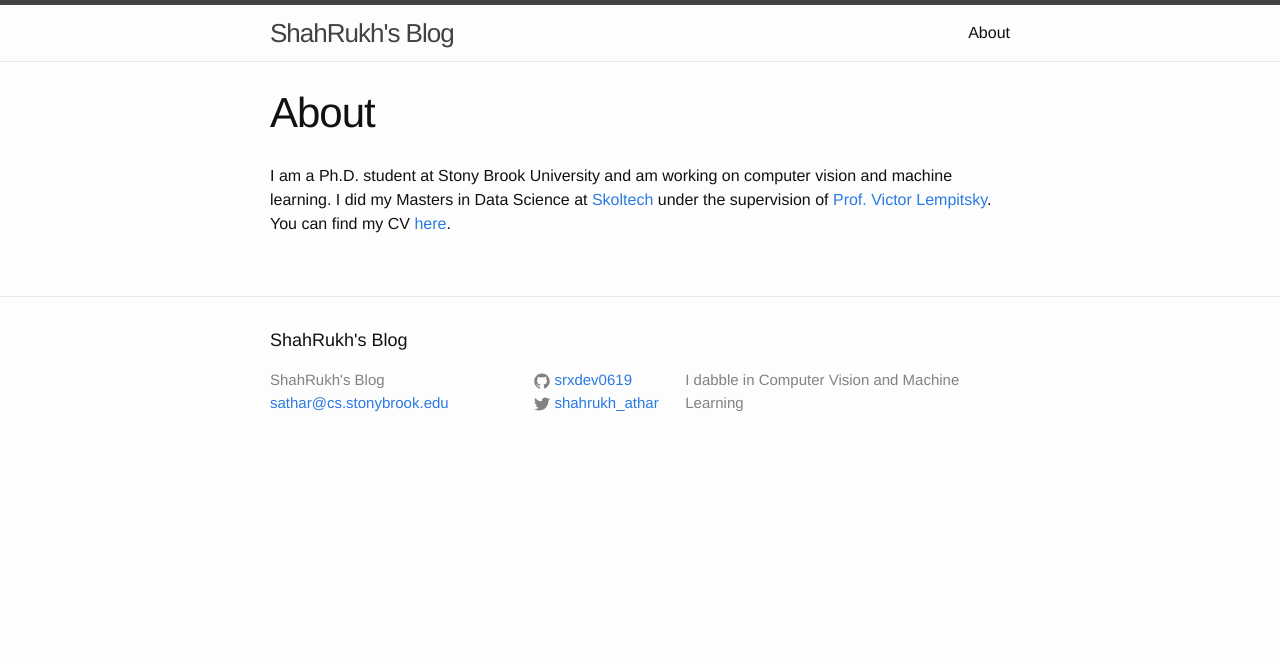
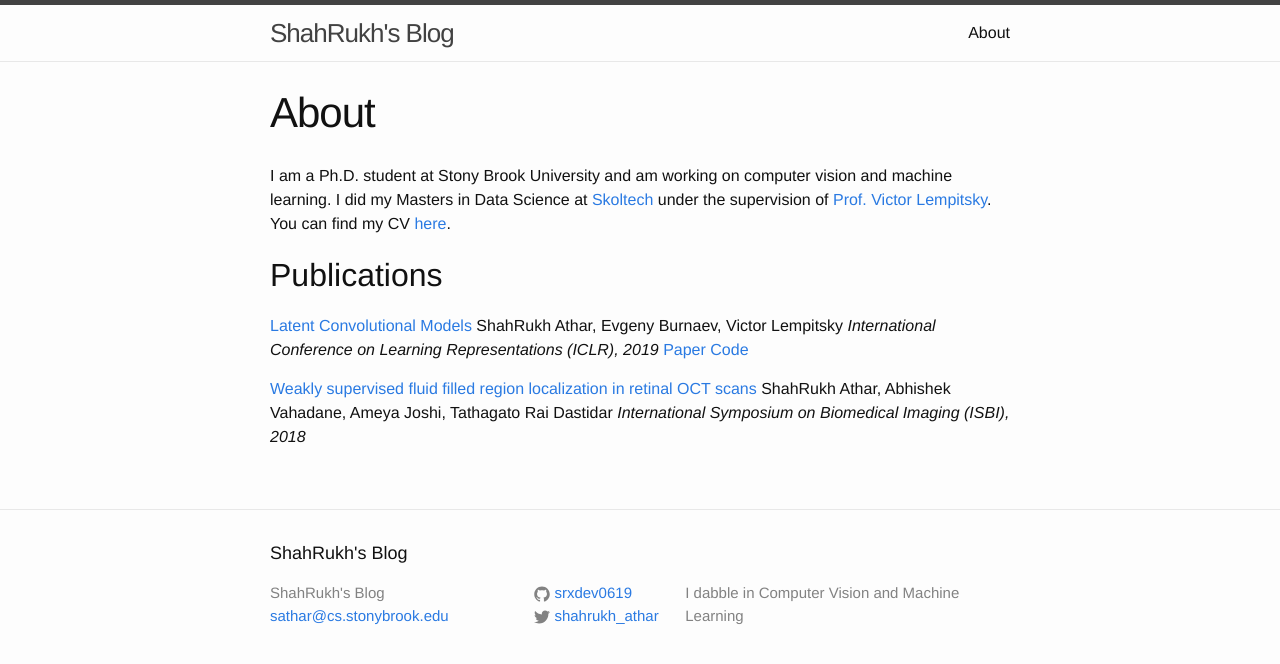
Before and after one commit to shahrukhathar/shahrukhathar.github.io, a Jekyll site: the page built from about.md, in a window 1280 px wide. Shown: the top 664 px of the page. Built offline with Jekyll 4.4.1, drawn with Linux system fonts in a browser that asks for light colours.

Commit message:
Updated Page

```diff
--- a/_config.yml
+++ b/_config.yml
@@ -10,8 +10,8 @@ title: ShahRukh's Blog
 email: sathar@cs.stonybrook.edu
 description: > # this means to ignore newlines until "baseurl:"
   I dabble in Computer Vision and Machine Learning
-baseurl: "" # the subpath of your site, e.g. /blog
-url: "http://yourdomain.com" # the base hostname & protocol for your site
+baseurl: "/about" # the subpath of your site, e.g. /blog
+url: "https://shahrukhathar.github.io" # the base hostname & protocol for your site
 twitter_username: shahrukh_athar
 github_username:  srxdev0619
 
--- a/about.md
+++ b/about.md
@@ -5,3 +5,16 @@ permalink: /about/
 ---
 
 I am a Ph.D. student at Stony Brook University and am working on computer vision and machine learning. I did my Masters in Data Science at [Skoltech](https://http://www.skoltech.ru/en) under the supervision of [Prof. Victor Lempitsky](http://faculty.skoltech.ru/people/victorlempitsky). You can find my CV [here](/assets/CV.pdf).
+
+
+## Publications
+
+[Latent Convolutional Models](http://shahrukhathar.github.io/2018/06/06/LCM.html)
+ShahRukh Athar, Evgeny Burnaev, Victor Lempitsky
+*International Conference on Learning Representations (ICLR), 2019*
+[Paper](https://openreview.net/pdf?id=HJGciiR5Y7) [Code](https://github.com/srxdev0619/Latent_Convolutional_Models)
+
+
+[Weakly supervised fluid filled region localization in retinal OCT scans](https://ieeexplore.ieee.org/abstract/document/8363849)
+ShahRukh Athar, Abhishek Vahadane, Ameya Joshi, Tathagato Rai Dastidar
+*International Symposium on Biomedical Imaging (ISBI), 2018*
```
Also changed, not shown: 1 other file.
